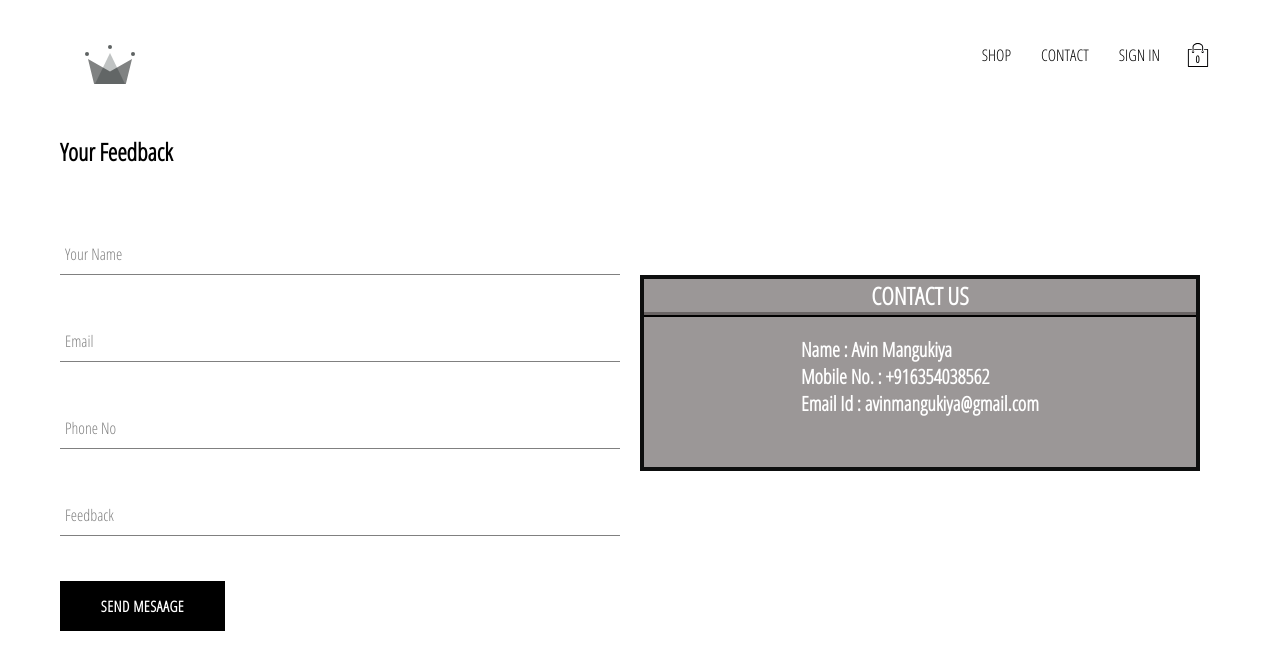
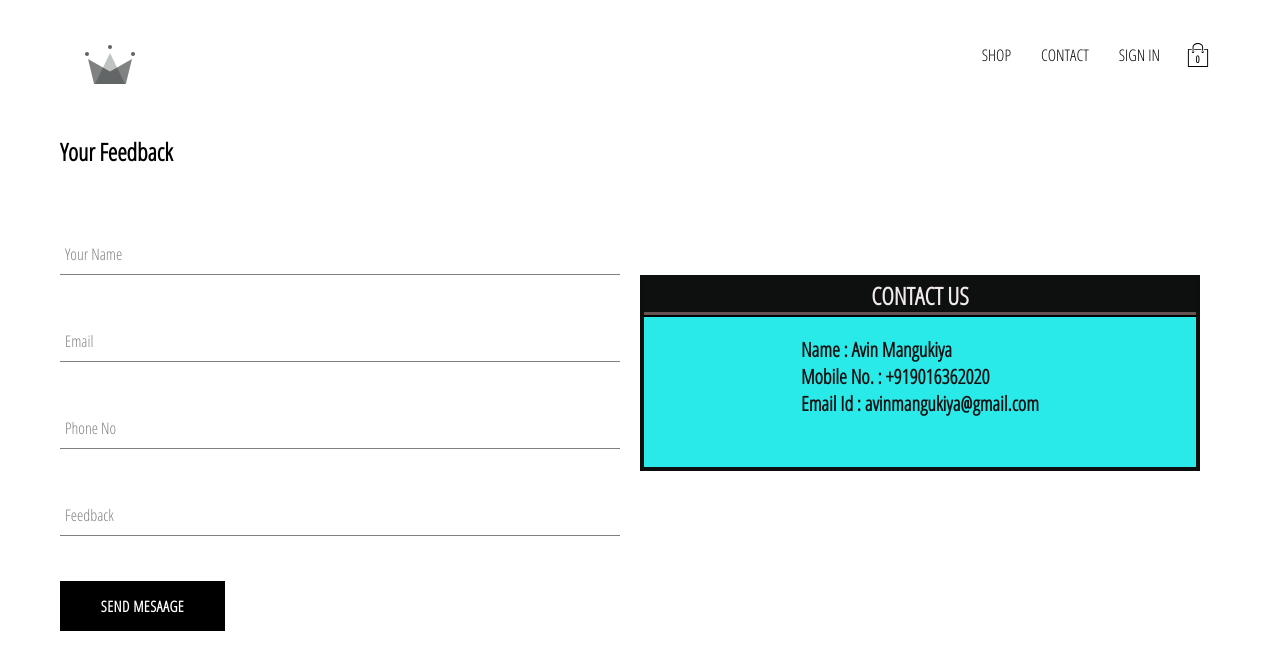
Before and after one commit to avin1208/crwn-clothing, a React (Create React App) app: page /contactfeedback in a window 1280 px wide. Shown: the top 670 px of the page. Built offline with nearby package versions, Linux system fonts and the light colour scheme; no server answers.

Commit message:
just small changes

```diff
--- a/src/components/contact/contact.component.jsx
+++ b/src/components/contact/contact.component.jsx
@@ -7,7 +7,7 @@ const Contact = () => (
         <h2 className='title'>CONTACT US</h2>
         <div className='details'>
             <span>Name : Avin Mangukiya</span>
-            <span>Mobile No. : +916354038562</span>
+            <span>Mobile No. : +919016362020</span>
             <span>Email Id : avinmangukiya@gmail.com</span>
         </div>
     </div>
--- a/src/components/contact/contact.styles.scss
+++ b/src/components/contact/contact.styles.scss
@@ -4,16 +4,16 @@
     margin: 10em 20px;
     display: flex;
     flex-direction: column;
-    background-color: rgb(155, 151, 151);
+    background-color: rgb(42, 233, 233);
     border: 4px solid rgb(13, 14, 14);
 
   .title{
     height: auto;
     text-align: center;
-    color: white;
+    color: rgb(241, 234, 234);
     border-bottom: 2px;
-    border-bottom: thick ridge rgb(22, 21, 21);
-    background-color: rgb(155, 151, 151);
+    border-bottom: thick ridge rgb(17, 14, 14);
+    background-color: rgb(14, 15, 15);
     margin-top: -0.5px;
   }
 
@@ -22,7 +22,7 @@
     flex-direction: column;
     font-size: 20px;
     font-weight: bold;
-    color: white;
+    color: rgb(19, 17, 17);
     margin: 0 auto;
  }
 }
```
Also changed, not shown: 1 other file (tests, documents, lock files or other folders).
